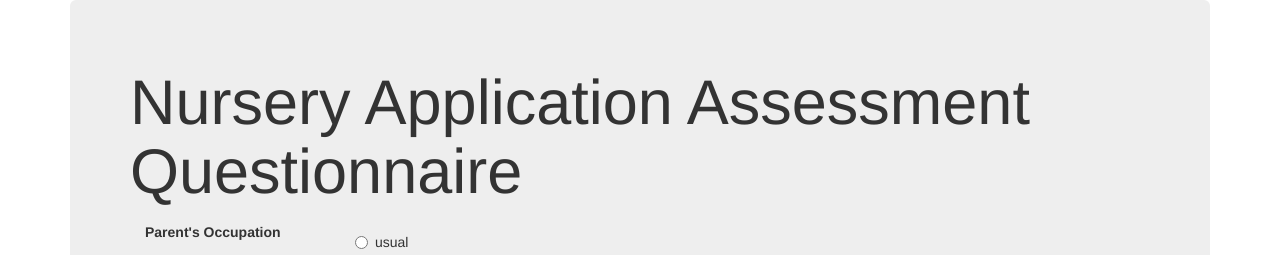
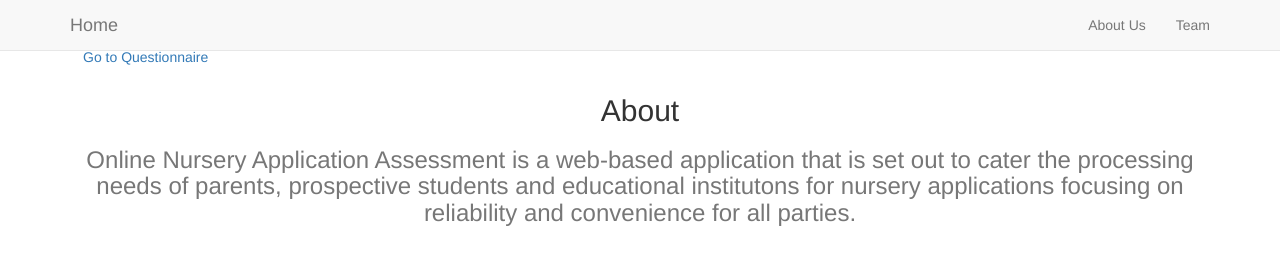
Before and after one commit to jayArnel/nursery-application, a Django app: template svm/templates/index.html in a window 1280 px wide. Shown: the top 255 px of the page. Run offline with Django 3.2, Linux system fonts and the light colour scheme; the template is opened without the code that fills it: values that come from a table or form of the project are taken from there, others are empty; parts of the project's set-up code (start-up, migrations or seed data) failed here and were passed over; some libraries are stand-ins or nearby versions.

Commit message:
separated html files

```diff
--- a/svm/templates/index.html
+++ b/svm/templates/index.html
@@ -1,56 +1,144 @@
-<!DOCTYPE html>
+<!Doctype html>
 <html>
   <head>
     <meta charset="utf-8">
     <meta http-equiv="X-UA-Compatible" content="IE=edge">
     <meta name="viewport" content="width=device-width, initial-scale=1">
-    <!-- The above 3 meta tags *must* come first in the head; any other head content must come *after* these tags -->
     <meta name="description" content="">
     <meta name="author" content="">
 
-    <title>Nursery Application Assessment Questionnaire</title>
     {% load staticfiles %}
-    <!-- Bootstrap core CSS -->
-    <link href="{% static 'css/bootstrap.min.css' %}" rel="stylesheet">
-    <link href="{% static 'css/index.css' %}" rel="stylesheet">
-    <!-- HTML5 shim and Respond.js for IE8 support of HTML5 elements and media queries -->
-    <!--[if lt IE 9]>
-      <script src="https://oss.maxcdn.com/html5shiv/3.7.2/html5shiv.min.js"></script>
-      <script src="https://oss.maxcdn.com/respond/1.4.2/respond.min.js"></script>
-    <![endif]-->
+
+    <title>{%block page_title%}Online Nursery Assessment{%endblock%}</title>
+    {% block page_css %}{% endblock %}
+
+    <!-- Bootstrap Core CSS -->
+    <link href="{% static 'css/bootstrap.css' %}" rel="stylesheet">
+
+    <!-- Custom CSS -->
+    <link href="{% static 'css/agency.css' %}" rel="stylesheet">
+
   </head>
 
-  <body>
+  <body id="page-top" class="index">
+    <!-- Navigation -->
+    {% block nav %}
+    <nav class="navbar navbar-default navbar-fixed-top">
+      <div class="container">
+        <!-- Collect the nav links, forms, and other content for toggling -->
+        <div class="collapse navbar-collapse" id="bs-example-navbar-collapse-1">
+          <a class="navbar-brand page-scroll" href="#page-top">Home</a>
+          <ul class="nav navbar-nav navbar-right">
+            <li class="hidden">
+              <a href="#page-top"></a>
+            </li>
+            <li>
+              <a class="page-scroll" href="#about">About Us</a>
+            </li>
+            <li>
+              <a class="page-scroll" href="#team">Team</a>
+            </li>
+          </ul>
+        </div>
+        <!-- /.navbar-collapse -->
+      </div>
+      <!-- /.container-fluid -->
+    </nav>
+    {% endblock %}
+    {% block body %}
+      <!-- Header -->
+      <header>
+        <div class="container">
+          <div class="intro-text">
+            <div class="intro-lead-in">Welcome To <span id = 'title'> ONLINE NURSERY APPLICATION ASSESMENT!</span></div>
+            <div class="intro-heading">Reliability and convenience is the key.</div>
+            <a href="{% url 'questionnaire' %}" class="page-scroll btn btn-xl">Go to Questionnaire</a>
+          </div>
+        </div>
+      </header>
 
-    <div class="container">
-      <!-- Main component for a primary marketing message or call to action -->
-      <div class="jumbotron">
-         <h1>Nursery Application Assessment Questionnaire</h1>
-        <p>
-        <!-- <p>
-          <a class="btn btn-lg btn-primary" href="../../components/#navbar" role="button">View navbar docs &raquo;</a>
-        </p> -->
-        <form action="" method="POST">
-          {% csrf_token %}
-          {% for field in form %}
-          <div class="form-group">
-          <label class="col-sm-2 control-label" for ='{{ field }}'>{{field.label}}</label>
-            <div class="col-sm-10 radio">
-              {{field}}
+      <!-- About Section -->
+      <section id="about">
+        <div class="container">
+          <div class="row">
+            <div class="col-lg-12 text-center">
+              <h2 class="section-heading">About</h2>
+              <h3 class="section-subheading text-muted">
+                  Online Nursery Application Assessment is a web-based application that
+                  is set out to cater the processing needs of parents, prospective students
+                  and educational institutons for nursery applications focusing on reliability and convenience for all parties.
+              </h3>
             </div>
           </div>
-          {% endfor %}
-          <input type="submit" class="btn btn-primary" value="Submit" />
-        </form>
-      </div>
+        </div>
+      </section>
 
-    </div> <!-- /container -->
+      <!-- Team Section -->
+      <section id="team" class="bg-light-gray">
+        <div class="container">
+          <div class="row">
+            <div class="col-lg-12 text-center">
+              <h2 class="section-heading">Our Amazing Team</h2>
+              <!-- <h3 class="section-subheading text-muted">Lorem ipsum dolor sit amet consectetur.</h3> -->
+            </div>
+          </div>
+          <div class="row">
+            <div class="col-sm-4">
+              <div class="team-member">
+                <img src= "{% static 'img/team/arnel.jpg' %}" class="img-responsive img-circle" alt="">
+                <h4>Jay Arnel</h4>
+                <p class="text-muted">Lead Developer</p>
+              </div>
+            </div>
+           <div class="col-sm-4">
+            <div class="team-member">
+              <img src="{% static 'img/team/cristina.jpg' %}" class="img-responsive img-circle" alt="">
+              <h4>Cristina Jean</h4>
+              <p class="text-muted">Lead Marketer</p>
+            </div>
+          </div>
+          <div class="col-sm-4">
+            <div class="team-member">
+              <img src="{% static 'img/team/clau.jpg' %}" class="img-responsive img-circle" alt="">
+              <h4>Claudine</h4>
+              <p class="text-muted">Lead Dancer</p>
+            </div>
+          </div>
+            <div class="col-sm-4">
+              <div class="team-member">
+                <img src="{% static 'img/team/jessa.jpg' %}" class="img-responsive img-circle" alt="">
+                <h4>Jessa May</h4>
+                <p class="text-muted">Lead Designer</p>
+              </div>
+            </div>
+          </div>
+          <div class="row">
+            <div class="col-lg-8 col-lg-offset-2 text-center">
+                <p class="large text-muted">Magic!</p>
+            </div>
+          </div>
+        </div>
+
+      </section>
+    {% endblock %}
+
+    {% block page_javascript %}
+      <script src=" {% static 'js/classie.js' %}"></script>
+      <script src=" {% static 'js/cbpAnimatedHeader.js' %}"></script>
+
+      <!-- Custom Theme JavaScript -->
+      <script src=" {% static 'js/agency.js' %}"></script>
+    {% endblock %}
+      <!-- jQuery -->
+
+      <script src= "{% static 'js/jquery.js' %}"></script>
+
+      <!-- Bootstrap Core JavaScript -->
+      <script src=" {% static 'js/bootstrap.min.js' %}"></script>
+
+      <!-- Plugin JavaScript
+      <script src="http://cdnjs.cloudflare.com/ajax/libs/jquery-easing/1.3/jquery.easing.min.js"></script> -->
 
 
-    <!-- Bootstrap core JavaScript
-    ================================================== -->
-    <!-- Placed at the end of the document so the pages load faster -->
-    <script src="{% static 'js/jquery-1.11.3.min.js' %}"></script>
-    <script src="{% static 'js/bootstrap.min.js' %}"></script>
   </body>
 </html>
```
Also changed, not shown: svm/templates/questionnaire.html (added, +59 -0 lines).
